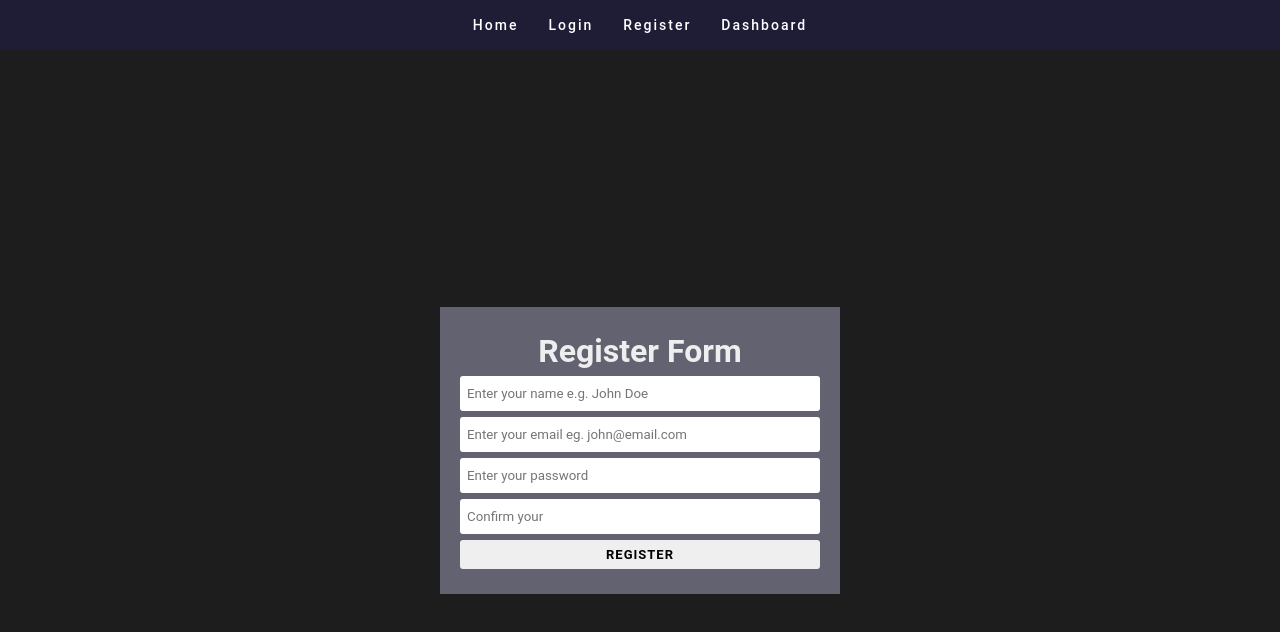
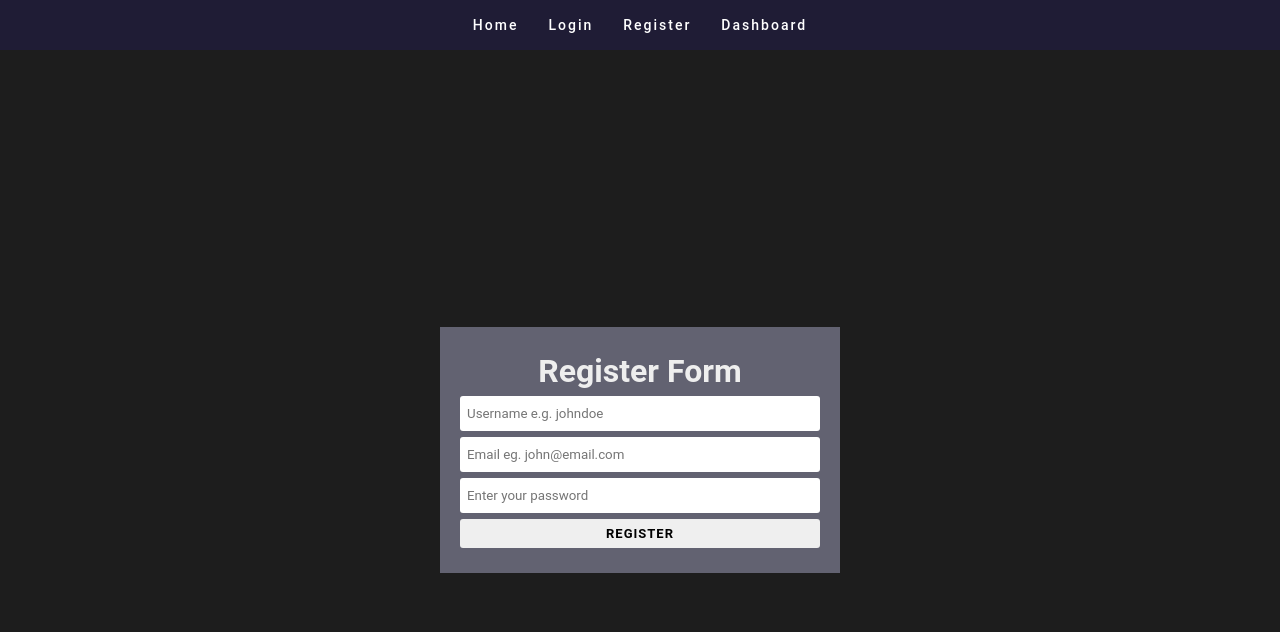
Before and after one commit to behnamhamidi1991/next-auth, a Next.js app: page /register in a window 1280 px wide. Shown: the top 632 px of the page. Built offline with nearby package versions, Linux system fonts and the light colour scheme.

Commit message:
checkout

```diff
--- a/src/app/register/page.tsx
+++ b/src/app/register/page.tsx
@@ -1,14 +1,41 @@
+"use client";
 import "./register.css";
+import Link from "next/link";
+import React from "react";
+import { useRouter } from "next/navigation";
+import axios from "axios";
 
 export default function Register() {
+  const [user, setUser] = React.useState({
+    email: "",
+    password: "",
+    username: "",
+  });
   return (
     <div className="register">
       <form className="register-form">
         <h1>Register Form</h1>
-        <input type="text" placeholder="Enter your name e.g. John Doe" />
-        <input type="email" placeholder="Enter your email eg. john@email.com" />
-        <input type="password" placeholder="Enter your password" />
-        <input type="password" placeholder="Confirm your" />
+        <input
+          type="text"
+          placeholder="Username e.g. johndoe"
+          id="username"
+          value={user.username}
+          onChange={(e) => setUser({ ...user, username: e.target.value })}
+        />
+        <input
+          type="email"
+          placeholder="Email eg. john@email.com"
+          id="email"
+          value={user.email}
+          onChange={(e) => setUser({ ...user, email: e.target.value })}
+        />
+        <input
+          type="password"
+          placeholder="Enter your password"
+          id="password"
+          value={user.password}
+          onChange={(e) => setUser({ ...user, password: e.target.value })}
+        />
         <button type="submit">Register</button>
       </form>
     </div>
```
Also changed, not shown: src/app/login/page.tsx (+12 -1 lines).
